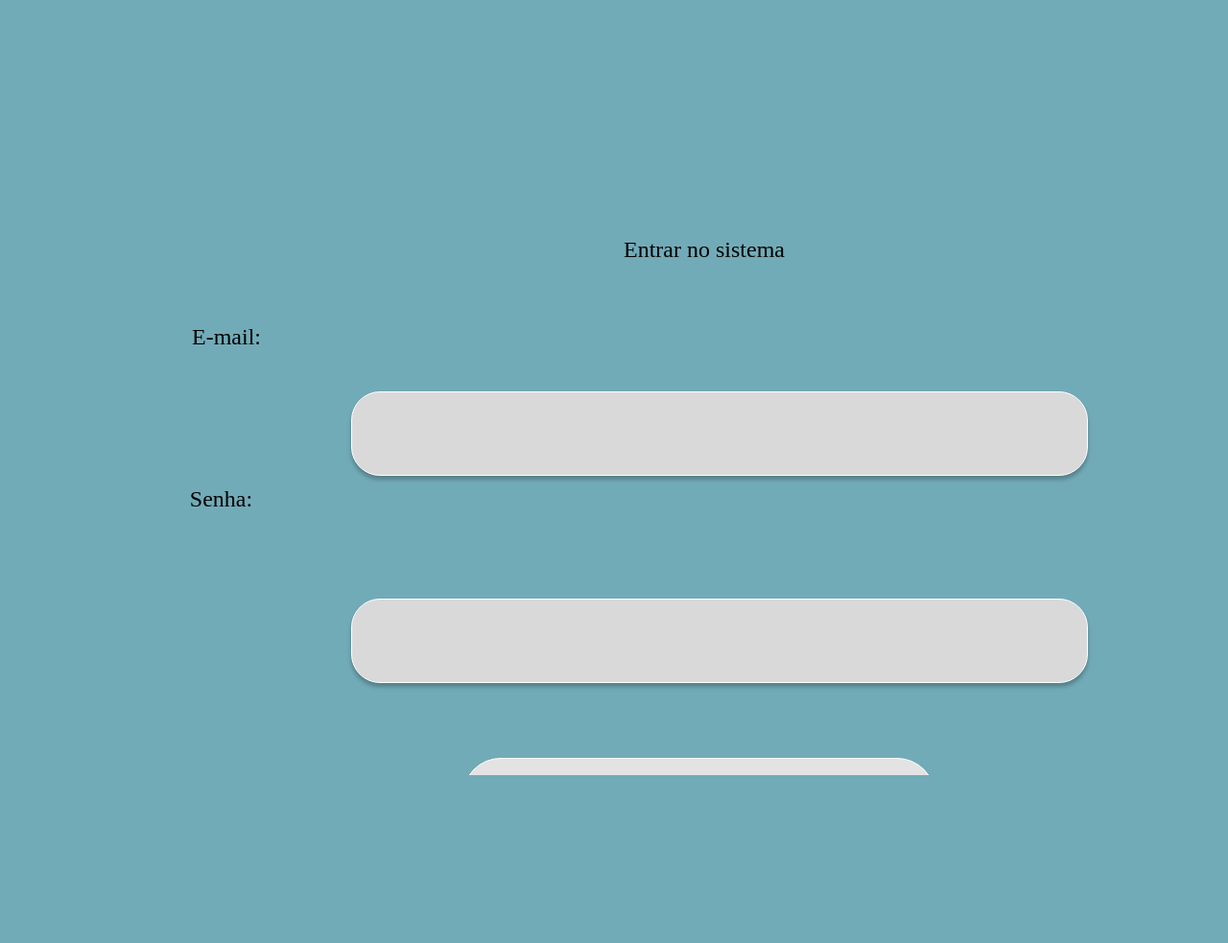
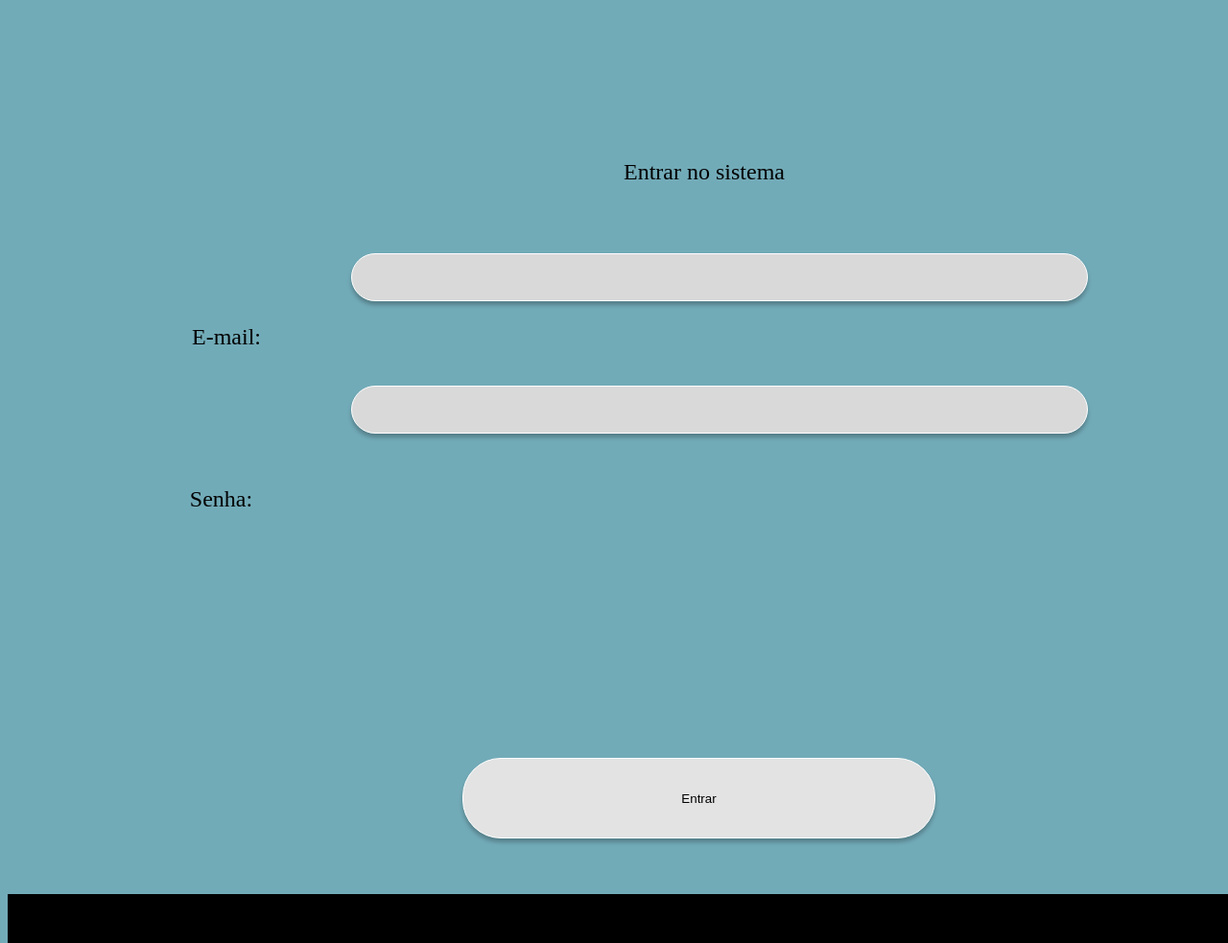
Before and after one commit to M4milos/academia, a PHP site: page /index/index.php in a window 1280 px wide. Shown: the whole page at 96% size. Before the commit the page ends 808 px from the top, so only its background shows below. Run offline with PHP 8.4, Linux system fonts and the light colour scheme.

Commit message:
Update estilo.css

```diff
--- a/index/css/estilo.css
+++ b/index/css/estilo.css
@@ -1,12 +1,13 @@
 html, body{
     position: relative;
     width: 100%;
-    height: 100%;
+    height: 80%;
 
     background: #72ABB8;
 
-        overflow-x: hidden;
+    /* overflow-x: hidden; */
 }
+
 .col-form-label{
     position: absolute;
     width: 300px;
@@ -59,7 +60,7 @@ html, body{
 
     position: absolute;
     width: 60%;
-    height: 88px;
+    height: 50px;
     left: 28%;
     top: 50%;
 
@@ -73,7 +74,7 @@ html, body{
 
     position: absolute;
     width: 60%;
-    height: 88px;
+    height: 50px;
     left: 28%;
     top: 77%;
 
@@ -85,6 +86,7 @@ html, body{
 
 .col-sm-10{
     text-align: center;
+    overflow: hidden;
 }
 
 .form-check-input-submit{
```
